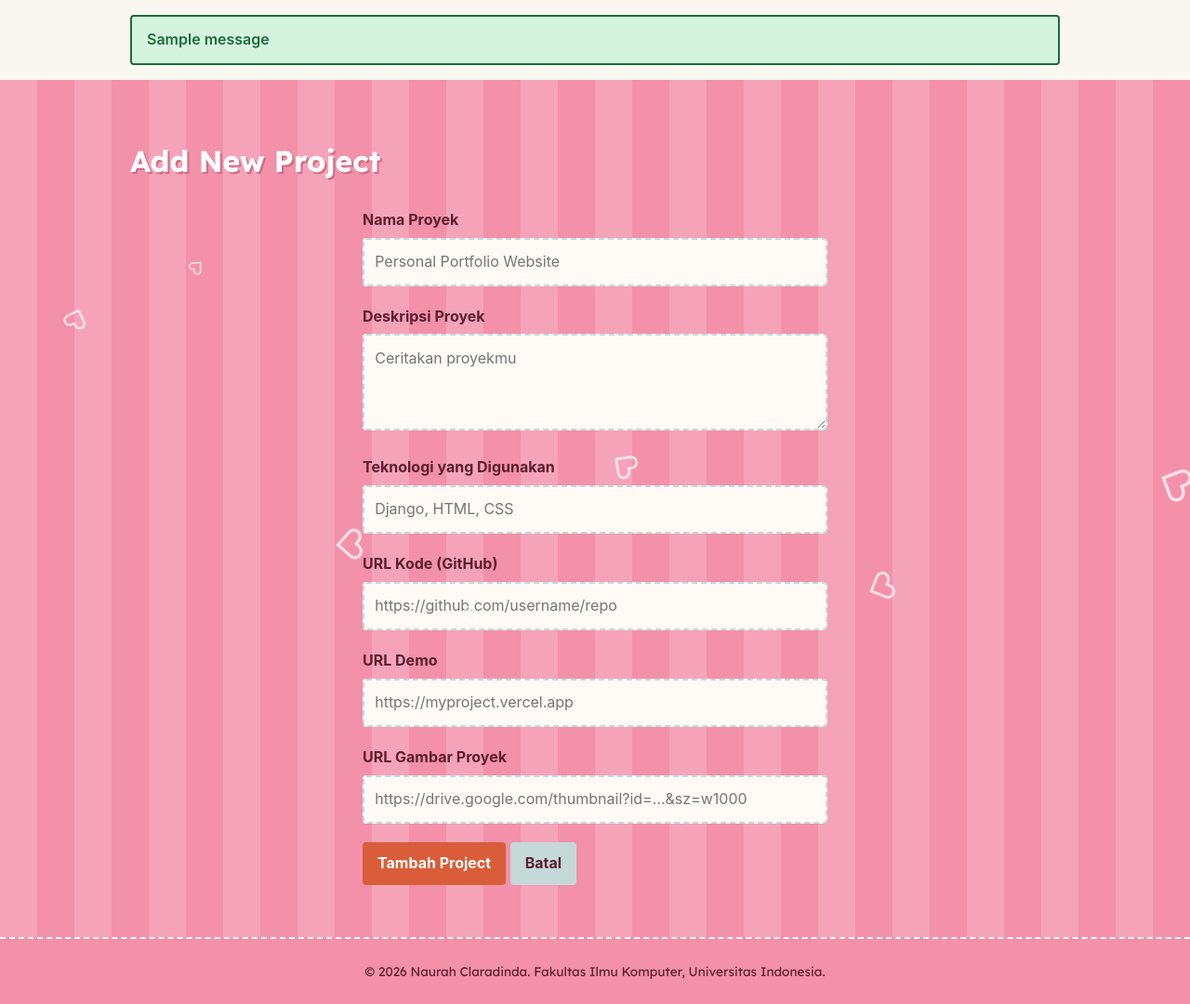
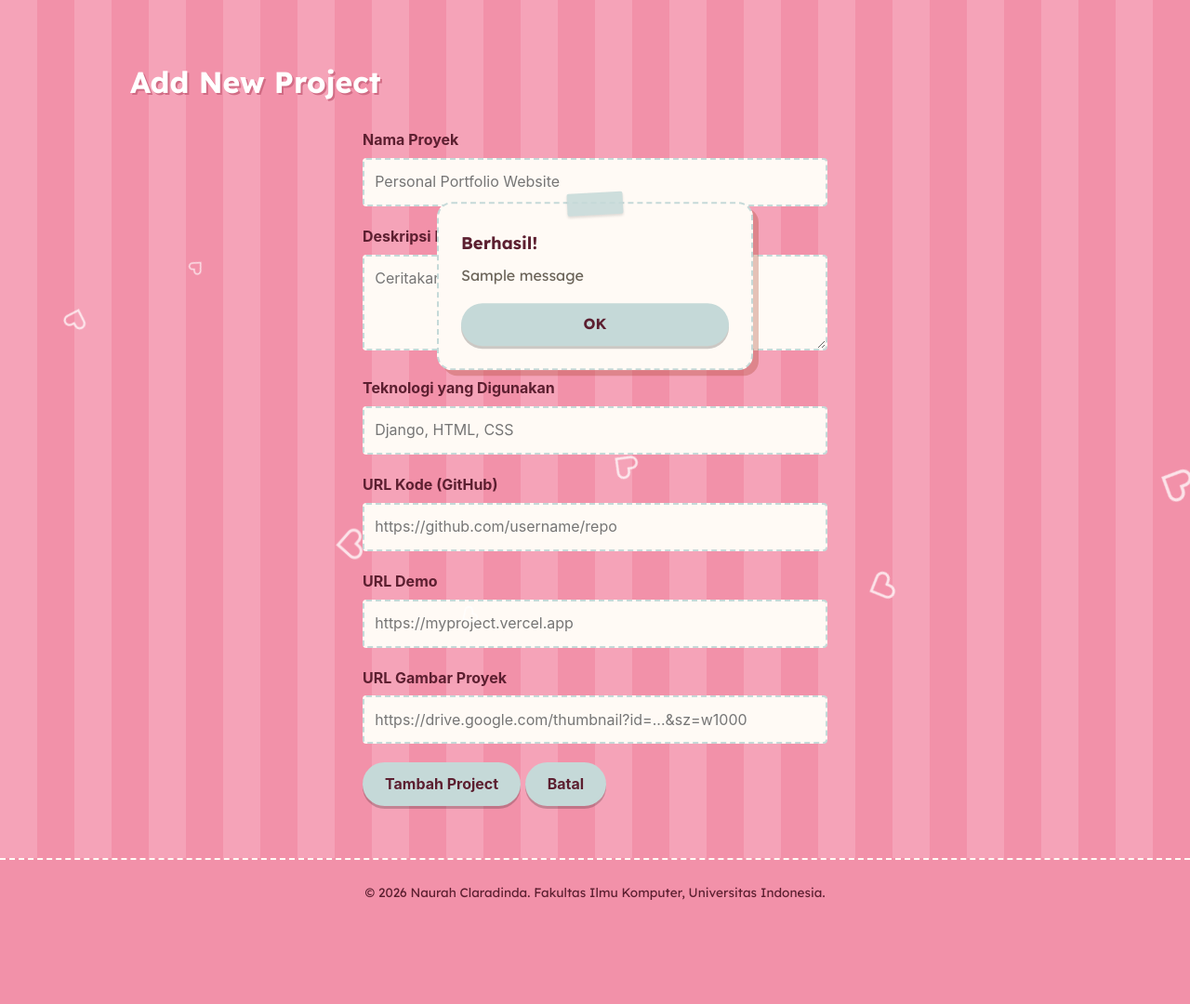
Before and after one commit to Naur4h/myportofolio, a Django app: page /projects/add/ in a window 1280 px wide. Shown: the part 92-1172 px from the top of the page at 93% size. After the commit the page ends 1060 px from the top, so only its background shows below. Run offline with Django 5.2, Linux system fonts and the light colour scheme; tables that the repository leaves empty hold one stand-in row (values such as "Sample post"); one stand-in notice (Sample message) is shown.

Commit message:
Fix form-error color, add confirmation modals for create/delete project

```diff
--- a/main/forms.py
+++ b/main/forms.py
@@ -45,16 +45,19 @@ class ProjectForm(ModelForm):
             "code_url": URLInput(
                 attrs={
                     "placeholder": "https://github.com/username/repo",
+                    "required": False,
                 }
             ),
             "demo_url": URLInput(
                 attrs={
                     "placeholder": "https://myproject.vercel.app",
+                    "required": False,
                 }
             ),
             "thumbnail": URLInput(
                 attrs={
                     "placeholder": "https://drive.google.com/thumbnail?id=...&sz=w1000",
+                    "required": False,
                 }
             ),
         }
--- a/main/views.py
+++ b/main/views.py
@@ -56,16 +56,14 @@ def show_projects(request):
         "title_query": title_query,
     }
     return render(request, "projects.html", context)
-
 def create_project(request):
     form = ProjectForm(request.POST or None)
+    password_error = None
 
     if request.method == "POST":
         if request.POST.get("edit_password") != os.getenv("EDIT_PASSWORD"):
-            messages.error(request, "Password salah!")
-            return redirect("main:show_projects")
-
-        if form.is_valid():
+            password_error = "Password salah!"
+        elif form.is_valid():
             form.save()
             messages.success(request, "Proyek baru berhasil ditambahkan!")
             return redirect("main:show_projects")
@@ -73,6 +71,7 @@ def create_project(request):
     context = {
         "name": "Naurah Claradinda",
         "form": form,
+        "password_error": password_error,
     }
     return render(request, "projects_form.html", context)
 
--- a/static/css/style.css
+++ b/static/css/style.css
@@ -360,6 +360,7 @@ body {
 .project-links {
     display: flex;
     gap: 0.75rem;
+    margin-top: auto;
 }
 
 .pill-btn {
@@ -549,6 +550,8 @@ body {
     flex-direction: column;
 }
 
+
+
 .projects-page-card h2 {
     margin: 0.3rem 0;
     font-size: 1.2rem;
@@ -598,32 +601,40 @@ body {
 
 .form-group input:focus,
 .form-group textarea:focus {
-    outline: 2px solid var(--accent);
+    outline: 2px solid var(--pink-dark);
 }
 
 .form-error {
     color: #b42318;
     font-size: 0.85rem;
     margin-top: 0.35rem;
+    font-weight: 600;
 }
-
 .button {
     display: inline-block;
     border: 0;
-    border-radius: var(--radius);
-    padding: 0.65rem 1rem;
-    background: var(--accent);
-    color: white;
+    border-radius: 999px;
+    padding: 0.65rem 1.5rem;
+    background: var(--teal);
+    color: var(--maroon);
     cursor: pointer;
     font: inherit;
     font-weight: 700;
     text-decoration: none;
+    box-shadow: 0 3px 0px rgba(0,0,0,0.2);
+    transition: transform 0.15s ease, background-color 0.2s ease;
 }
 
 .button-secondary {
     background: var(--teal);
     color: var(--maroon);
     border: none;
+}
+
+.button:hover {
+    background: #d16c85;
+    color: #ffffff;
+    transform: translateY(-2px);
 }
 
 .button-secondary:hover {
@@ -661,7 +672,8 @@ body {
 .project-image {
     display: block;
     width: 100%;
-    height: auto;
+    aspect-ratio: 16 / 10;
+    object-fit: cover;
     border-radius: var(--radius);
     margin-bottom: 0.75rem;
 }
@@ -743,22 +755,17 @@ body {
 }
 
 .alert-message {
-    padding: 0.75rem 1rem;
-    border-radius: var(--radius);
     margin: 1rem 0;
     font-weight: 600;
 }
 
+
 .alert-error {
-    background-color: #fde2e1;
     color: #b42318;
-    border: 2px solid #b42318;
 }
 
 .alert-success {
-    background-color: #d4f4dd;
     color: #1e6b3c;
-    border: 2px solid #1e6b3c;
 }
 .delete-modal {
     position: fixed;
@@ -800,10 +807,11 @@ body {
     font-size: 1.15rem;
 }
 
-.delete-modal p {
+.delete-modal p:not(.form-error) {
     color: #6b6459;
     margin-bottom: 1rem;
 }
+
 
 .delete-password-input {
     width: 100%;
@@ -832,3 +840,11 @@ body {
     margin-top: 0.75rem;
     width: 100%;
 }
+
+.feedback-success {
+    color: #1e6b3c;
+}
+
+.feedback-error {
+    color: #b42318;
+}
--- a/templates/base.html
+++ b/templates/base.html
@@ -36,13 +36,19 @@
             </ul>
         </nav>
     </header>
-    {% if messages %}
-    <div class="container">
-        {% for message in messages %}
-            <p class="alert-message alert-{{ message.tags }}">{{ message }}</p>
-        {% endfor %}
-    </div>
-{% endif %}
+            {% if messages %}
+                <dialog id="feedback-modal" class="delete-modal" open>
+                    {% for message in messages %}
+                        <h3 class="{% if message.tags == 'error' %}feedback-error{% else %}feedback-success{% endif %}">
+                            {% if message.tags == 'error' %}Gagal!{% else %}Berhasil!{% endif %}
+                        </h3>
+                        <p>{{ message }}</p>
+                    {% endfor %}
+                    <div class="delete-modal-actions">
+                        <button type="button" class="button" onclick="document.getElementById('feedback-modal').close()">OK</button>
+                    </div>
+                </dialog>
+            {% endif %}
 
     {% block content %}{% endblock content %}
 
--- a/templates/projects_form.html
+++ b/templates/projects_form.html
@@ -9,7 +9,8 @@
                 <h1>Add New Project</h1>
                 <form method="post"
                       action="{% url 'main:create_project' %}"
-                      class="project-form">
+                      class="project-form"
+                      id="add-project-form">
                     {% csrf_token %}
                     {% for field in form %}
                         <div class="form-group">
@@ -20,9 +21,34 @@
                             {% endfor %}
                         </div>
                     {% endfor %}
-                    <button type="submit" class="button">Tambah Project</button>
+
+                    <button type="button"
+                            class="button"
+                            onclick="document.getElementById('add-project-modal').showModal()">
+                        Tambah Project
+                    </button>
                     <a href="{% url 'main:show_projects' %}" class="button button-secondary">Batal</a>
                 </form>
+
+                <dialog id="add-project-modal" class="delete-modal" {% if password_error %}open{% endif %}>
+                    <h3>Yakin ingin menambahkan proyek ini?</h3>
+                    <div class="form-group">
+                        <label for="edit_password">Password Edit</label>
+                        <input type="password"
+                            name="edit_password"
+                            id="edit_password"
+                            form="add-project-form"
+                            required
+                            class="delete-password-input">
+                        {% if password_error %}
+                            <p class="form-error">{{ password_error }}</p>
+                        {% endif %}
+                    </div>
+                    <div class="delete-modal-actions">
+                        <button type="button" class="button button-secondary" onclick="document.getElementById('add-project-modal').close()">Tidak</button>
+                        <button type="submit" form="add-project-form" class="button">Ya, Tambah</button>
+                    </div>
+                </dialog>
             </div>
         </section>
     </main>
```
